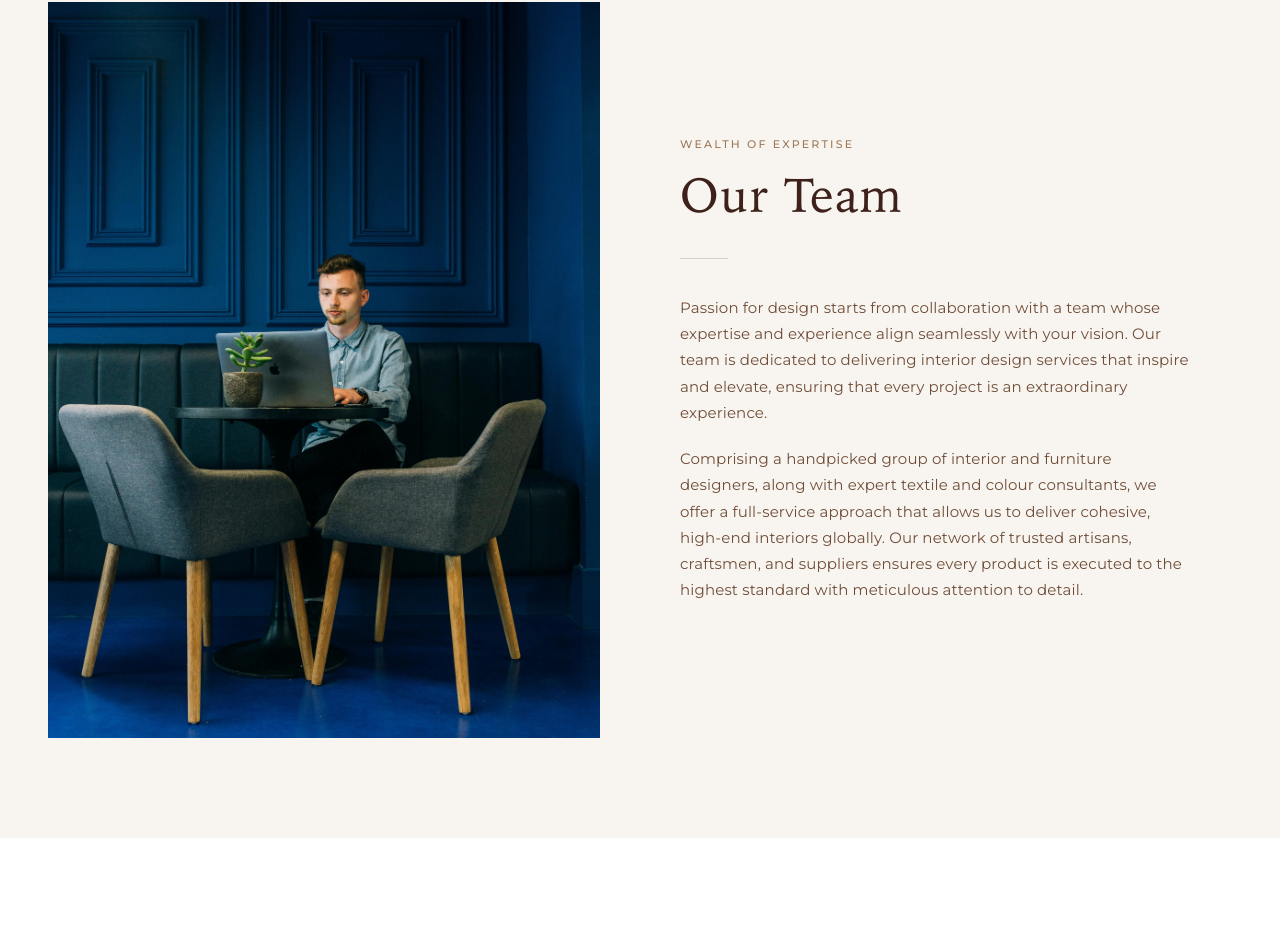
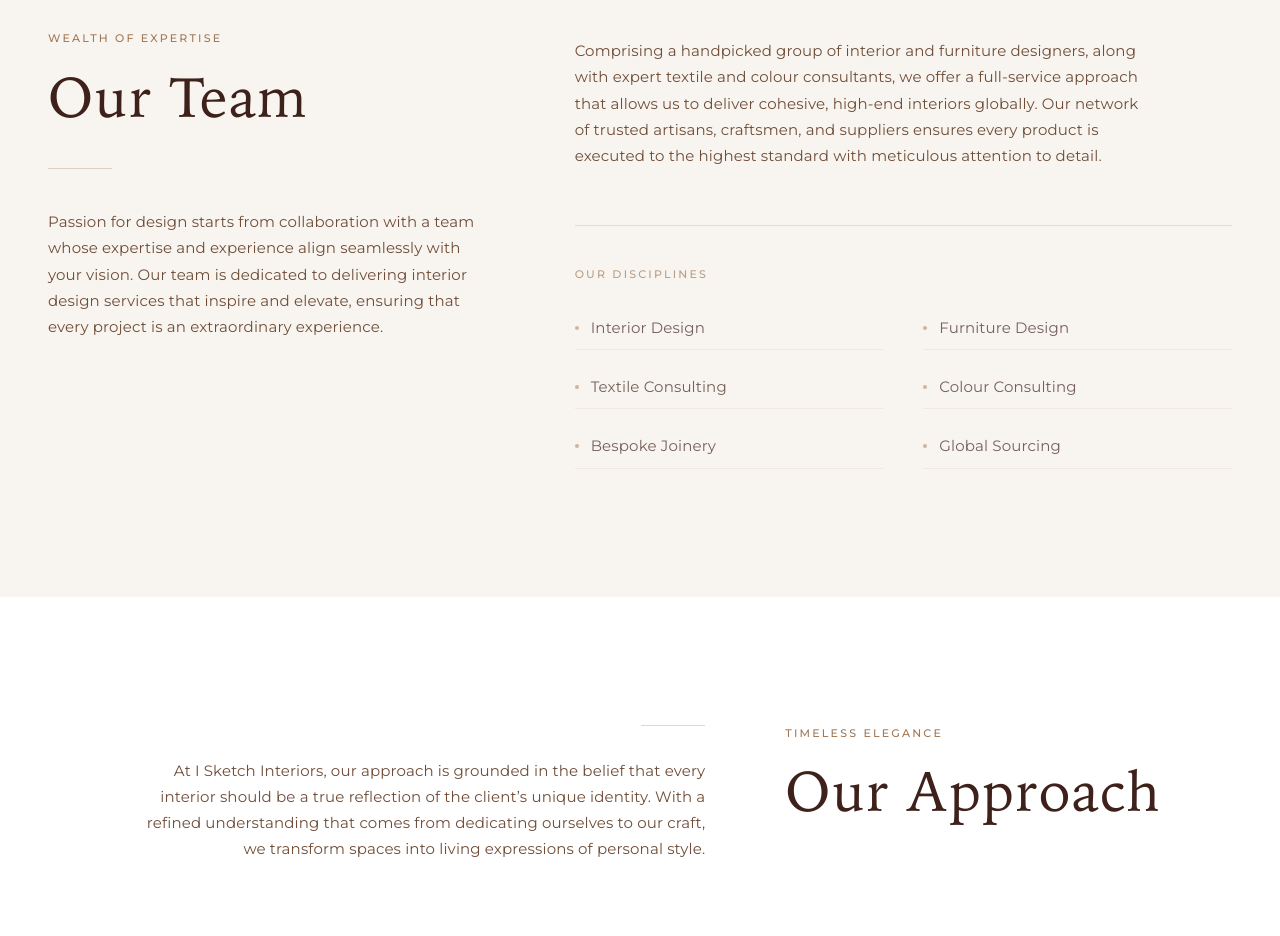
Before and after one commit to aaditya09750/ISketch, a Next.js app: page /about in a window 1280 px wide. Shown: the part 1834-2770 px from the top of the page. Built offline with nearby package versions, Linux system fonts and the light colour scheme.

Commit message:
feat: About us page done...

```diff
--- a/components/sections/about-approach-section.tsx
+++ b/components/sections/about-approach-section.tsx
@@ -1,7 +1,24 @@
 "use client"
 
 import { useEffect, useRef, useState } from "react"
-import { RevealImage } from "@/components/ui/reveal-image"
+
+const pillars = [
+  {
+    number: "01",
+    title: "Understand",
+    text: "We take the time to deeply understand the spaces that form the backdrop to our clients\u2019 lives, ensuring every detail reflects their unique identity.",
+  },
+  {
+    number: "02",
+    title: "Create",
+    text: "Our curated approach means we take on a select number of projects each year, dedicating focused attention and care to every commission.",
+  },
+  {
+    number: "03",
+    title: "Deliver",
+    text: "From the first meeting to the final reveal, we are committed to delivering graceful luxury where every space feels elegant, comfortable, and distinctly personal.",
+  },
+]
 
 export function AboutApproachSection() {
   const sectionRef = useRef<HTMLElement>(null)
@@ -23,15 +40,36 @@ export function AboutApproachSection() {
   }, [])
 
   return (
-    <section ref={sectionRef} className="py-15 lg:py-25">
+    <section ref={sectionRef} className="py-20 lg:py-32">
       <div className="max-w-[1400px] mx-auto px-6 lg:px-12">
-        <div className="grid lg:grid-cols-12 gap-10 lg:gap-20 items-center">
 
-          {/* Content column — left */}
-          <div className="lg:col-span-6 order-2 lg:order-1">
-            {/* Label */}
+        {/* Top section — heading left, body right */}
+        <div className="grid lg:grid-cols-12 gap-10 lg:gap-20 mb-16 lg:mb-24">
+          <div className="lg:col-span-7 lg:flex lg:items-end lg:justify-end order-2 lg:order-1">
+            <div className="lg:text-right">
+              <div
+                className={`h-px bg-accent-decorative/30 mb-8 lg:ml-auto transition-all duration-[1.2s] ease-out ${
+                  isVisible ? "w-16 opacity-100" : "w-0 opacity-0"
+                }`}
+                style={{ transitionDelay: "400ms" }}
+              />
+              <p
+                className={`body-text text-muted-foreground leading-[1.85] max-w-xl transition-all duration-[900ms] ease-out ${
+                  isVisible ? "opacity-100 translate-y-0" : "opacity-0 translate-y-5"
+                }`}
+                style={{ transitionDelay: "550ms" }}
+              >
+                At I Sketch Interiors, our approach is grounded in the belief that every
+                interior should be a true reflection of the client&rsquo;s unique identity.
+                With a refined understanding that comes from dedicating ourselves to our
+                craft, we transform spaces into living expressions of personal style.
+              </p>
+            </div>
+          </div>
+
+          <div className="lg:col-span-5 order-1 lg:order-2">
             <p
-              className={`label-uppercase text-accent-decorative tracking-[0.25em] mb-4 transition-all duration-[900ms] ease-out ${
+              className={`label-uppercase text-accent-decorative tracking-[0.25em] mb-5 transition-all duration-[900ms] ease-out ${
                 isVisible ? "opacity-100 translate-y-0" : "opacity-0 translate-y-4"
               }`}
               style={{ transitionDelay: "100ms" }}
@@ -39,66 +77,44 @@ export function AboutApproachSection() {
               Timeless Elegance
             </p>
 
-            {/* Heading */}
             <h2
-              className={`heading-display text-3xl sm:text-4xl lg:text-5xl text-foreground leading-[1.15] mb-7 lg:mb-9 transition-all duration-[900ms] ease-out ${
+              className={`heading-display text-4xl sm:text-5xl lg:text-[3.5rem] text-foreground leading-[1.1] transition-all duration-[900ms] ease-out ${
                 isVisible ? "opacity-100 translate-y-0" : "opacity-0 translate-y-5"
               }`}
               style={{ transitionDelay: "250ms" }}
             >
               Our Approach
             </h2>
+          </div>
+        </div>
 
-            {/* Separator */}
+        {/* Three pillars */}
+        <div className="grid md:grid-cols-3 gap-0">
+          {pillars.map((pillar, i) => (
             <div
-              className={`h-px bg-accent-decorative/30 mb-7 lg:mb-9 transition-all duration-[1s] ease-out ${
-                isVisible ? "w-12 opacity-100" : "w-0 opacity-0"
+              key={pillar.number}
+              className={`relative py-10 lg:py-14 px-6 lg:px-10 border-t border-border/30 md:border-t-0 md:border-l first:border-l-0 first:border-t-0 last:pr-0 transition-all duration-[900ms] ease-out ${
+                isVisible ? "opacity-100 translate-y-0" : "opacity-0 translate-y-6"
               }`}
-              style={{ transitionDelay: "400ms" }}
-            />
+              style={{ transitionDelay: `${700 + i * 150}ms` }}
+            >
+              <span className="heading-display text-6xl lg:text-7xl text-accent-decorative/10 leading-none select-none">
+                {pillar.number}
+              </span>
 
-            {/* Body */}
-            <div className="space-y-5 max-w-lg">
-              <p
-                className={`body-text text-muted-foreground leading-[1.85] transition-all duration-[900ms] ease-out ${
-                  isVisible ? "opacity-100 translate-y-0" : "opacity-0 translate-y-5"
-                }`}
-                style={{ transitionDelay: "500ms" }}
-              >
-                At I Sketch Interiors, our approach is grounded in the belief that every
-                interior should be a true reflection of the client&rsquo;s unique identity.
-                We take the time to deeply understand the spaces that form the backdrop
-                to our clients&rsquo; lives, creating timeless interiors that are as
-                beautiful as they are functional.
-              </p>
-              <p
-                className={`body-text text-muted-foreground leading-[1.85] transition-all duration-[900ms] ease-out ${
-                  isVisible ? "opacity-100 translate-y-0" : "opacity-0 translate-y-5"
-                }`}
-                style={{ transitionDelay: "650ms" }}
-              >
-                With a refined understanding that comes from dedicating ourselves
-                to our craft and from understanding the client&rsquo;s aspirations,
-                we take on a curated number of projects each year. This ensures each
-                client receives the highest level of personal attention and service.
-                From the first meeting to the final reveal, we are committed to delivering
-                graceful luxury, where every space feels elegant, comfortable, and
-                distinctly personal.
+              <h3 className="heading-section text-xl lg:text-2xl text-foreground mt-4 mb-4">
+                {pillar.title}
+              </h3>
+
+              <div className="h-px w-8 bg-accent-decorative/30 mb-5" />
+
+              <p className="body-text text-muted-foreground leading-[1.85] text-sm">
+                {pillar.text}
               </p>
             </div>
-          </div>
+          ))}
+        </div>
 
-          {/* Image column — right */}
-          <div className="lg:col-span-6 order-1 lg:order-2">
-            <RevealImage
-              src="/images/about.jpg"
-              alt="I Sketch Interiors — Our Approach"
-              sizes="(max-width: 1023px) 100vw, 50vw"
-              containerClassName="relative aspect-[4/5] lg:aspect-[3/4] overflow-hidden"
-            />
-          </div>
-
-        </div>
       </div>
     </section>
   )
--- a/components/sections/about-team-section.tsx
+++ b/components/sections/about-team-section.tsx
@@ -1,7 +1,6 @@
 "use client"
 
 import { useEffect, useRef, useState } from "react"
-import { RevealImage } from "@/components/ui/reveal-image"
 
 export function AboutTeamSection() {
   const sectionRef = useRef<HTMLElement>(null)
@@ -23,25 +22,14 @@ export function AboutTeamSection() {
   }, [])
 
   return (
-    <section ref={sectionRef} className="py-15 lg:py-25 bg-surface-warm">
+    <section ref={sectionRef} className="py-20 lg:py-32 bg-surface-warm">
       <div className="max-w-[1400px] mx-auto px-6 lg:px-12">
-        <div className="grid lg:grid-cols-12 gap-10 lg:gap-20 items-center">
+        <div className="grid lg:grid-cols-12 gap-12 lg:gap-20">
 
-          {/* Image column — left */}
-          <div className="lg:col-span-6">
-            <RevealImage
-              src="/images/team2.jpg"
-              alt="I Sketch Interiors — Our Team"
-              sizes="(max-width: 1023px) 100vw, 50vw"
-              containerClassName="relative aspect-[4/5] lg:aspect-[3/4] overflow-hidden"
-            />
-          </div>
-
-          {/* Content column — right */}
-          <div className="lg:col-span-6">
-            {/* Label */}
+          {/* Left column — heading & intro */}
+          <div className="lg:col-span-5">
             <p
-              className={`label-uppercase text-accent-decorative tracking-[0.25em] mb-4 transition-all duration-[900ms] ease-out ${
+              className={`label-uppercase text-accent-decorative tracking-[0.25em] mb-5 transition-all duration-[900ms] ease-out ${
                 isVisible ? "opacity-100 translate-y-0" : "opacity-0 translate-y-4"
               }`}
               style={{ transitionDelay: "100ms" }}
@@ -49,9 +37,8 @@ export function AboutTeamSection() {
               Wealth of Expertise
             </p>
 
-            {/* Heading */}
             <h2
-              className={`heading-display text-3xl sm:text-4xl lg:text-5xl text-foreground leading-[1.15] mb-7 lg:mb-9 transition-all duration-[900ms] ease-out ${
+              className={`heading-display text-4xl sm:text-5xl lg:text-[3.5rem] text-foreground leading-[1.1] mb-8 lg:mb-10 transition-all duration-[900ms] ease-out ${
                 isVisible ? "opacity-100 translate-y-0" : "opacity-0 translate-y-5"
               }`}
               style={{ transitionDelay: "250ms" }}
@@ -59,39 +46,76 @@ export function AboutTeamSection() {
               Our Team
             </h2>
 
-            {/* Separator */}
             <div
-              className={`h-px bg-accent-decorative/30 mb-7 lg:mb-9 transition-all duration-[1s] ease-out ${
-                isVisible ? "w-12 opacity-100" : "w-0 opacity-0"
+              className={`h-px bg-accent-decorative/30 mb-8 lg:mb-10 transition-all duration-[1.2s] ease-out ${
+                isVisible ? "w-16 opacity-100" : "w-0 opacity-0"
               }`}
               style={{ transitionDelay: "400ms" }}
             />
 
-            {/* Body */}
-            <div className="space-y-5 max-w-lg">
             <p
-                className={`body-text text-muted-foreground leading-[1.85] transition-all duration-[900ms] ease-out ${
+              className={`body-text text-muted-foreground leading-[1.85] max-w-md transition-all duration-[900ms] ease-out ${
                 isVisible ? "opacity-100 translate-y-0" : "opacity-0 translate-y-5"
               }`}
-                style={{ transitionDelay: "500ms" }}
+              style={{ transitionDelay: "550ms" }}
             >
               Passion for design starts from collaboration with a team whose expertise
               and experience align seamlessly with your vision. Our team is dedicated
               to delivering interior design services that inspire and elevate, ensuring
               that every project is an extraordinary experience.
             </p>
-              <p
-                className={`body-text text-muted-foreground leading-[1.85] transition-all duration-[900ms] ease-out ${
+          </div>
+
+          {/* Right column — detailed content with disciplines */}
+          <div className="lg:col-span-7 lg:pt-2">
+            <div
+              className={`mb-10 lg:mb-14 transition-all duration-[900ms] ease-out ${
                 isVisible ? "opacity-100 translate-y-0" : "opacity-0 translate-y-5"
               }`}
               style={{ transitionDelay: "650ms" }}
             >
+              <p className="body-text text-muted-foreground leading-[1.85] max-w-xl">
                 Comprising a handpicked group of interior and furniture designers, along
                 with expert textile and colour consultants, we offer a full-service approach
                 that allows us to deliver cohesive, high-end interiors globally. Our network
                 of trusted artisans, craftsmen, and suppliers ensures every product is
                 executed to the highest standard with meticulous attention to detail.
               </p>
+            </div>
+
+            {/* Discipline list */}
+            <div
+              className={`border-t border-border/40 pt-8 lg:pt-10 transition-all duration-[900ms] ease-out ${
+                isVisible ? "opacity-100 translate-y-0" : "opacity-0 translate-y-5"
+              }`}
+              style={{ transitionDelay: "800ms" }}
+            >
+              <p className="label-uppercase text-accent-decorative/70 tracking-[0.25em] mb-6 text-[0.625rem]">
+                Our Disciplines
+              </p>
+              <div className="grid sm:grid-cols-2 gap-x-10 gap-y-4">
+                {[
+                  "Interior Design",
+                  "Furniture Design",
+                  "Textile Consulting",
+                  "Colour Consulting",
+                  "Bespoke Joinery",
+                  "Global Sourcing",
+                ].map((discipline, i) => (
+                  <div
+                    key={discipline}
+                    className={`flex items-center gap-3 py-2 border-b border-border/20 transition-all duration-[700ms] ease-out ${
+                      isVisible ? "opacity-100 translate-x-0" : "opacity-0 -translate-x-3"
+                    }`}
+                    style={{ transitionDelay: `${900 + i * 80}ms` }}
+                  >
+                    <span className="w-1 h-1 rounded-full bg-accent-decorative/50 shrink-0" />
+                    <span className="body-text text-foreground/70 text-sm">
+                      {discipline}
+                    </span>
+                  </div>
+                ))}
+              </div>
             </div>
           </div>
 
```
Also changed, not shown: components/sections/about-story-section.tsx (+12 -12 lines), components/sections/latest-project-section.tsx (+56 -26 lines). Lines whose indentation alone changed are shown as unchanged.
